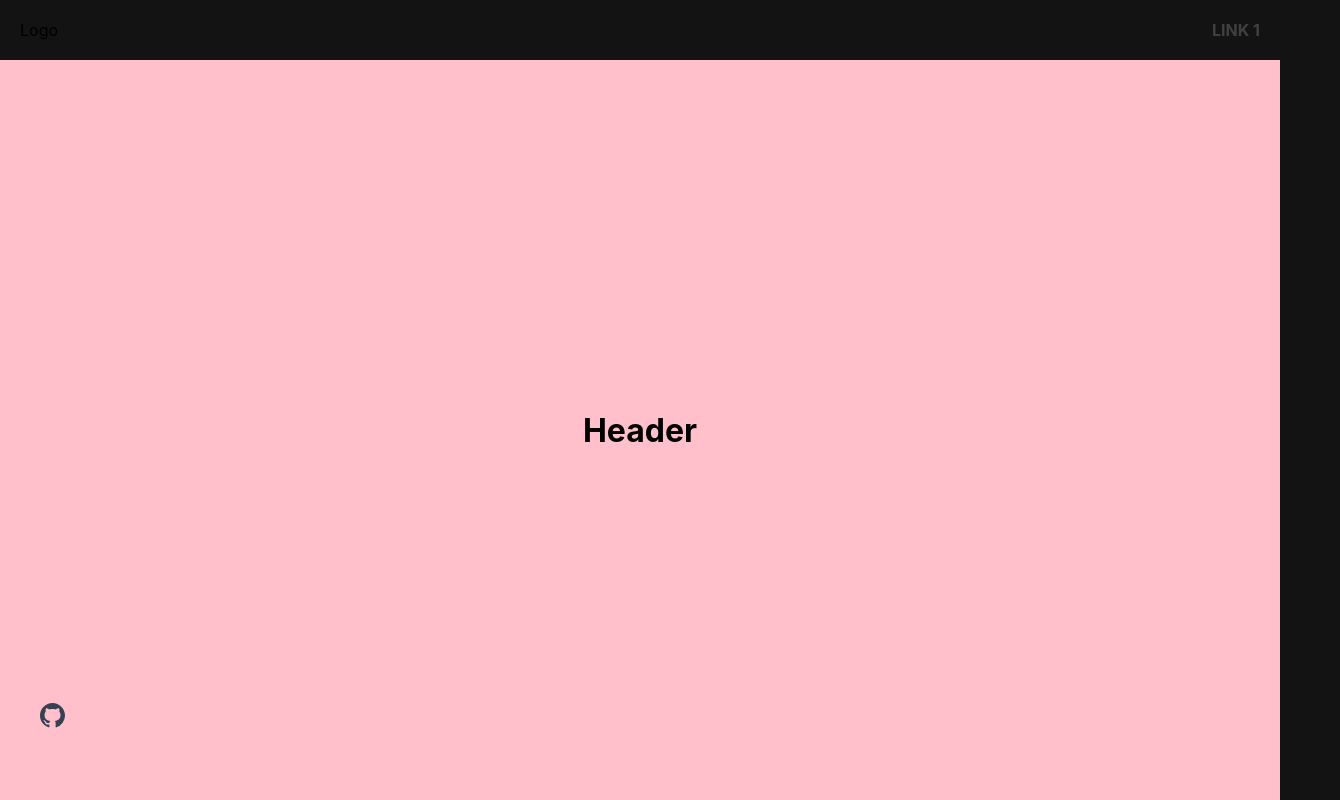
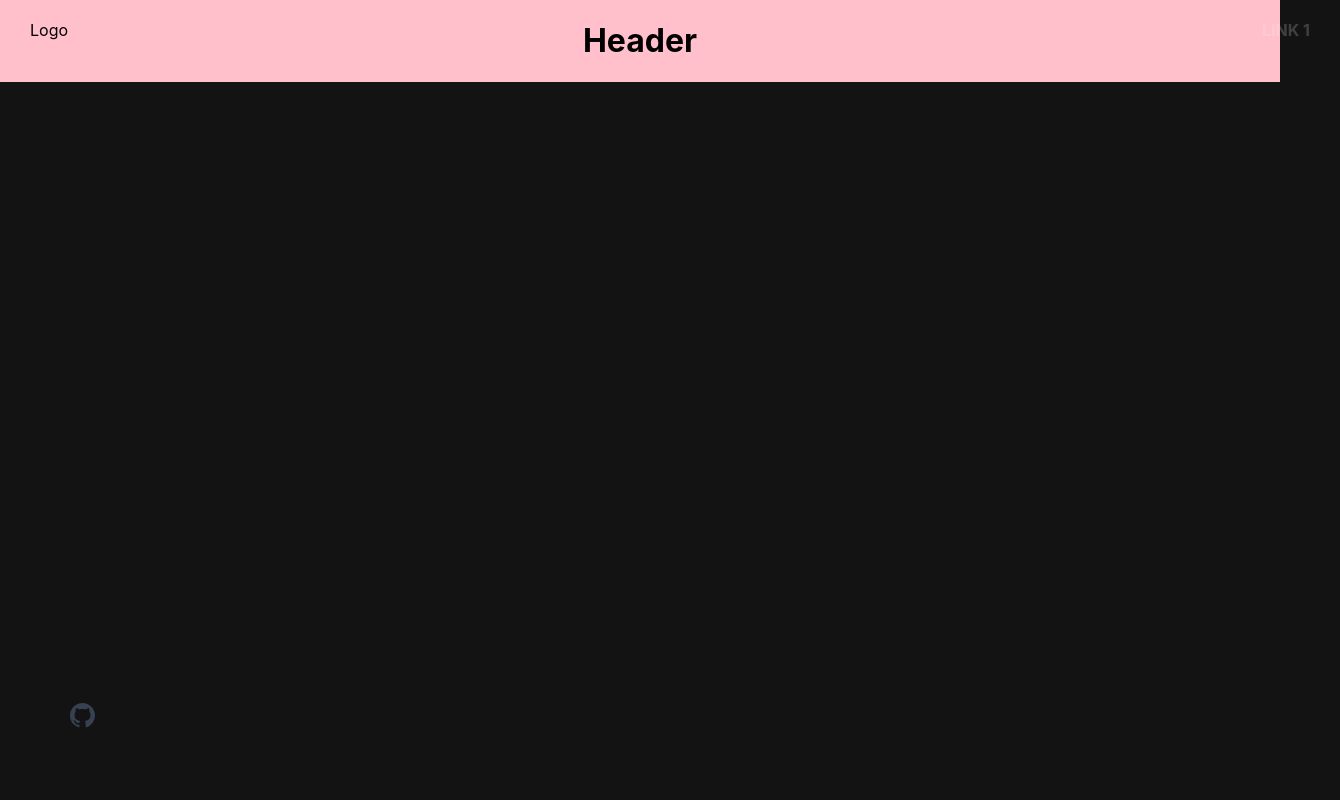
Before and after one commit to romainniamor/portfolio_2024, a React (Vite) app in the folder front/: page / in a window 1280 px wide. Shown: the whole page, 1340 px wide, since content can reach past the window. Built offline with nearby package versions, Linux system fonts and the light colour scheme.

Commit message:
Change display again

```diff
--- a/front/src/components/Home.jsx
+++ b/front/src/components/Home.jsx
@@ -15,8 +15,7 @@ export default function Home() {
 }
 
 const HomeStyled = styled.div`
-  display: flex;
-  flex-direction: column;
+  position: relative;
   width: 100vw;
   min-height: 100vh;
 `;
--- a/front/src/components/footer/Footer.jsx
+++ b/front/src/components/footer/Footer.jsx
@@ -27,8 +27,6 @@ const FooterStyled = styled.ul`
   width: min-content;
   position: fixed;
   bottom: 50px;
-  left: 0px;
-
-
-  }
+  left: 30px;
+  z-index: 100;
 `;
--- a/front/src/components/nav/NavBar.jsx
+++ b/front/src/components/nav/NavBar.jsx
@@ -12,8 +12,13 @@ export default function AsideRight() {
 }
 
 const NavBarStyled = styled.div`
+  position: absolute;
+  width: 100%;
+  top: 0;
+  left: 0;
   display: flex;
   justify-content: space-between;
-  padding: 20px;
   align-items: center;
+  padding: 20px 30px;
+  z-index: 100;
 `;
```
